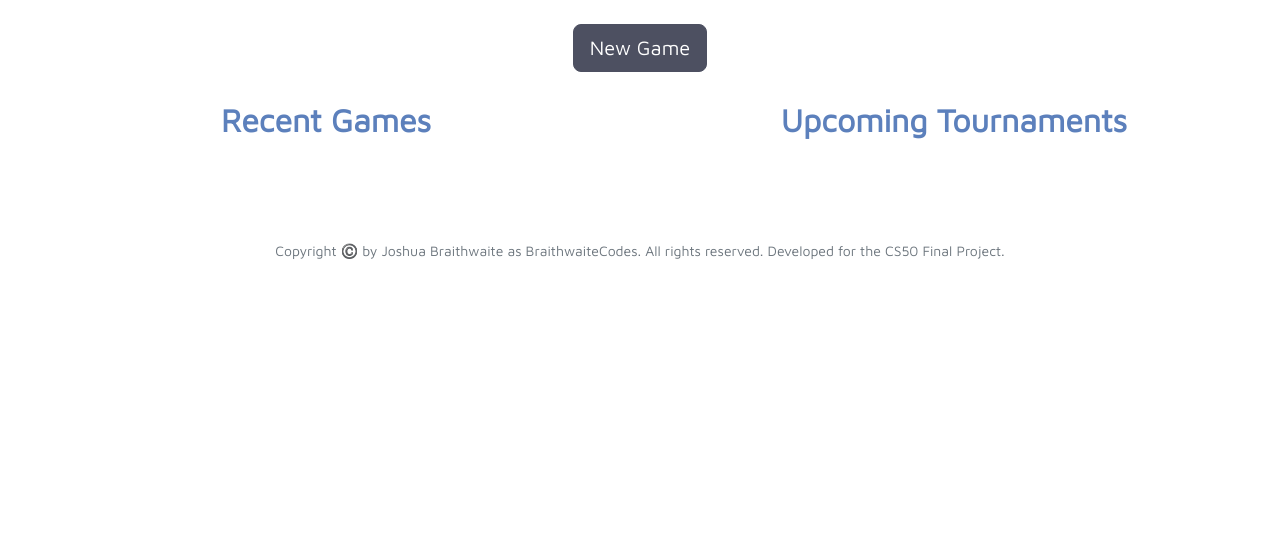
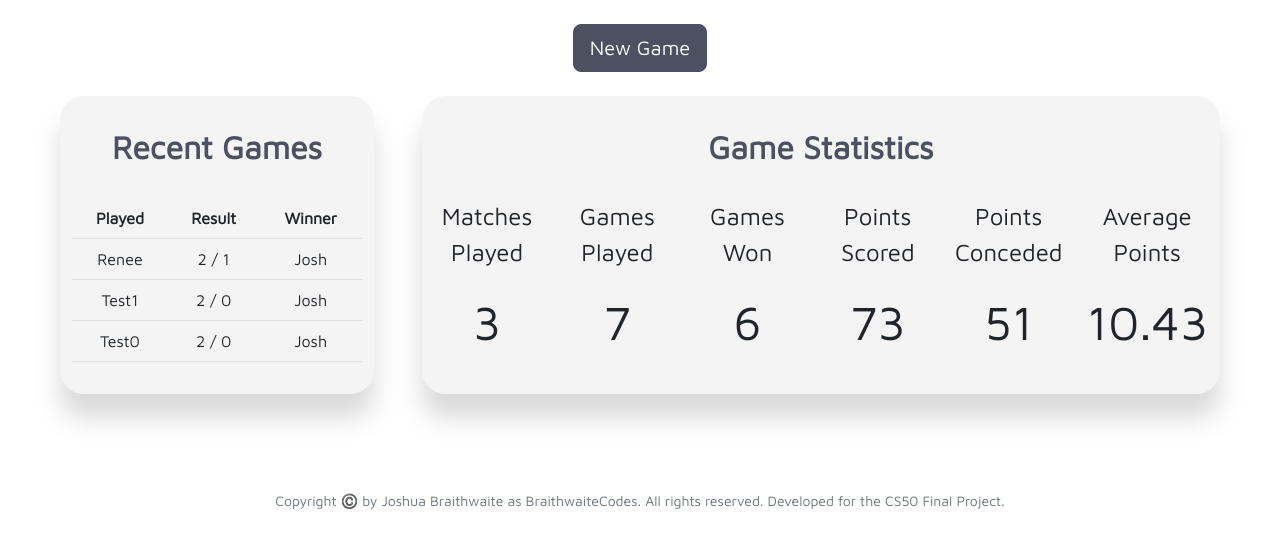
Before and after one commit to BraithwaiteCodes/Final-Project, a Flask app: page / in a window 1280 px wide. Shown: the part 88-636 px from the top of the page. Run offline with Flask 3, Linux system fonts and the light colour scheme; a user stored in the database is signed in; some libraries are stand-ins or nearby versions.

Commit message:
Changes to index to extract db info

```diff
--- a/app.py
+++ b/app.py
@@ -33,8 +33,50 @@ def after_request(response):
 @app.route("/")
 @login_required
 def index():
-    # Show the homepage
-    return render_template("index.html")
+    # Get latest results from the database for the user
+    matches = 10
+    games = 50
+    user_id = session["user_id"]
+
+    # Get last 10 match info
+    match_results = db.execute(
+        "SELECT * FROM matches WHERE userId = ? ORDER BY time DESC LIMIT ?", user_id, matches)
+
+    # Get last 50 games
+    game_results = db.execute(
+        "SELECT * FROM games WHERE userId = ? ORDER BY time DESC LIMIT ?", user_id, games)
+
+    # Implementing stats from matches
+    total_games_won = 0
+    matches_played = 0
+    for match in match_results:
+        matches_played = matches_played + 1
+        total_games_won = total_games_won + match["userGamesWon"]
+
+    # Initialising variables for stats
+    gameplay_stats = {}
+    total_points_scored = 0
+    total_points_conceded = 0
+    games_played = len(game_results)
+    # Calculating values for variables above
+    for game in game_results:
+        total_points_scored = total_points_scored + game["userPoints"]
+        total_points_conceded = total_points_conceded + game["opponentPoints"]
+
+    average_points_scored = round(float(total_points_scored / games_played), 2)
+    average_points_conceded = round(
+        float(total_points_conceded / games_played), 2)
+
+    # adding info to gameplay stats dict
+    gameplay_stats["totalPointsScored"] = total_points_scored
+    gameplay_stats["totalPointsConceded"] = total_points_conceded
+    gameplay_stats["gamesPlayed"] = games_played
+    gameplay_stats["averagePointsScored"] = average_points_scored
+    gameplay_stats["averagePointsConceded"] = average_points_conceded
+    gameplay_stats["totalGamesWon"] = total_games_won
+    gameplay_stats["matchesPlayed"] = matches_played
+
+    return render_template("index.html", match_results=match_results, gameplay_stats=gameplay_stats, games=games_played)
 
 
 @app.route("/logout")
--- a/static/styles.css
+++ b/static/styles.css
@@ -15,10 +15,10 @@ a {
 }
 
 .headers {
-  color: var(--text-color-asbtract);
+  color: var(--secondary-bg-color);
   font-size: 2em;
   font-weight: 600;
-  margin-top: 2em;
+  margin: 1em 0 1em 0;
 }
 
 .navbar {
@@ -146,3 +146,32 @@ a {
   z-index: 100;
   transition: all 0.5s;
 }
+
+/* Index Page CSS */
+#indexGames {
+  background-color: #e7e7e777;
+  border-radius: 1.5rem;
+  box-shadow: 0 1.5rem 1.5rem rgba(133, 133, 133, 0.3);
+  margin-left: 3rem;
+}
+
+#gameplayStats {
+  background-color: #e7e7e777;
+  border-radius: 1.5rem;
+  box-shadow: 0 1.5rem 1.5rem rgba(133, 133, 133, 0.3);
+  margin-left: 3rem;
+  margin-right: 3rem;
+}
+
+.recent-games-headers {
+  font-size: 1rem;
+  font-weight: 400;
+}
+
+.game-stats {
+  font-size: 3rem;
+}
+
+.game-stat-headers {
+  font-size: 1.5rem;
+}
--- a/templates/index.html
+++ b/templates/index.html
@@ -10,11 +10,61 @@
     </div>
     <div class="container-fluid bg-mod-secondary">
         <div class="row">
-            <div class="col">
-                <span class="headers">Recent Games</span>
+            <div class="col-3" id="indexGames">
+                <h1 class="headers">Recent Games</h1>
+                <div class="row">
+                    <div class="col table-responsive mb-3">
+                        <table class="table">
+                            <tr>
+                                <th>Played</th>
+                                <th>Result</th>
+                                <th>Winner</th>
+                            </tr>
+                            {% for match in match_results %}
+                                <tr>
+                                    <td>
+                                        {{ match["opponent"] }}
+                                    </td>
+                                    <td>
+                                        {{ match["userGamesWon"] }} / {{ match["opponentGamesWon"]}}
+                                    </td>
+                                    <td>
+                                        {{ match["matchWinner"] }}
+                                    </td>
+                                </tr>
+                            {% endfor %}
+                        </table>
+                    </div>
+                </div>
             </div>
-            <div class="col">
-                <span class="headers">Upcoming Tournaments</span>
+            <div class="col" id="gameplayStats">
+                <h1 class="headers">Game Statistics</h1>
+                <div class="row">
+                    <div class="col">
+                        <p class="game-stat-headers">Matches Played</p>
+                        <span class="game-stats">{{ gameplay_stats["matchesPlayed"] }}</span>
+                    </div>
+                    <div class="col">
+                        <p class="game-stat-headers">Games Played</p>
+                        <span class="game-stats">{{ gameplay_stats["gamesPlayed"] }}</span>
+                    </div>
+                    <div class="col">
+                        <p class="game-stat-headers">Games Won</p>
+                        <span class="game-stats">{{ gameplay_stats["totalGamesWon"] }}</span>
+                    </div>
+                    <div class="col">
+                        <p class="game-stat-headers">Points Scored</p>
+                        <span class="game-stats">{{ gameplay_stats["totalPointsScored"] }}</span>
+                    </div>
+                    <div class="col">
+                        <p class="game-stat-headers">Points Conceded</p>
+                        <span class="game-stats">{{ gameplay_stats["totalPointsConceded"] }}</span>
+                    </div>
+                    <div class="col">
+                        <p class="game-stat-headers">Average Points</p>
+                        <span class="game-stats">{{ gameplay_stats["averagePointsScored"] }}</span>
+                    </div>
+                </div>
             </div>
         </div>
     </div>
```
Also changed, not shown: squash.db, 1 other file.
